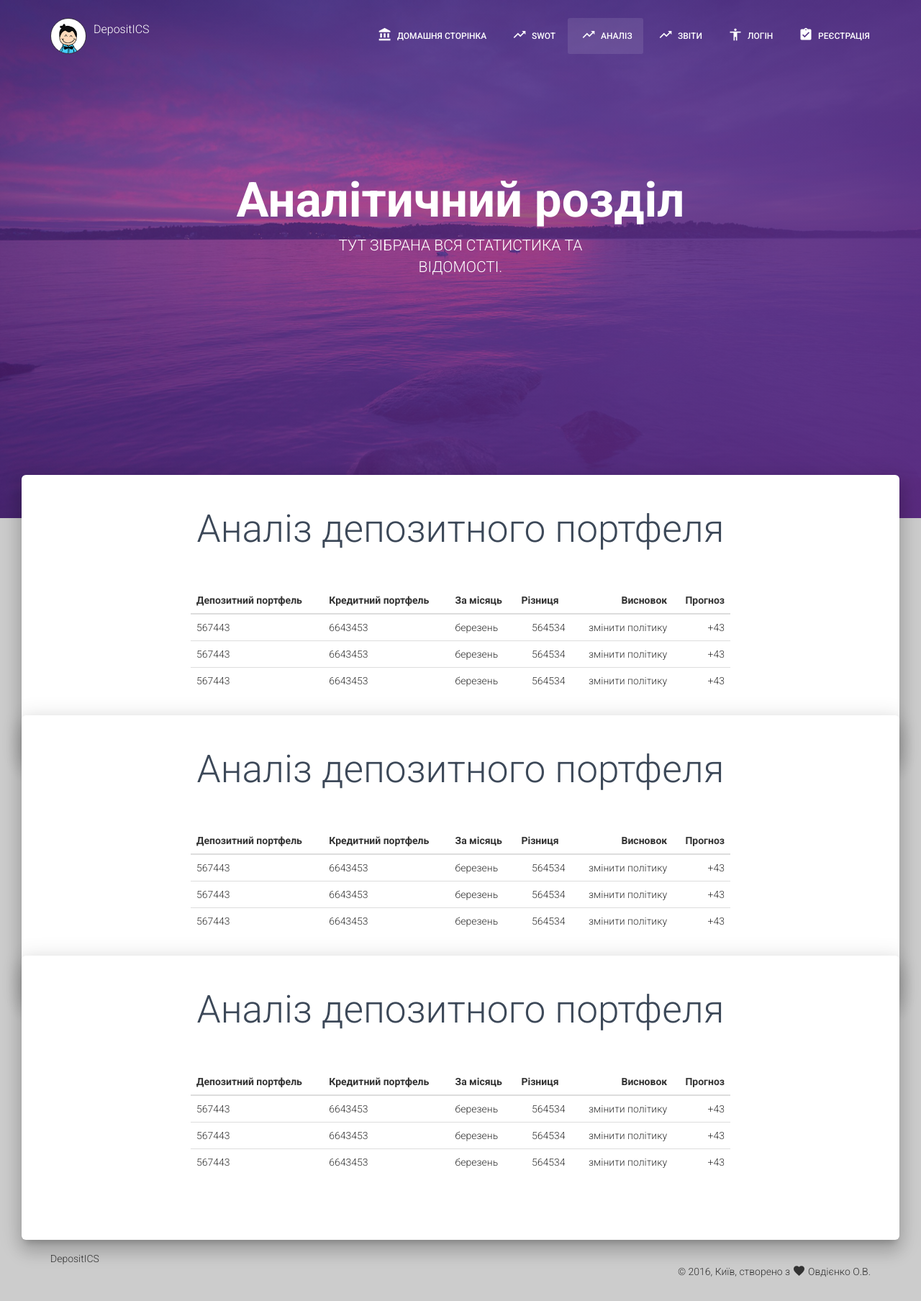
After one commit to doubledare704/depositICS, a Django app: page /analysis/ in a window 1280 px wide. The commit adds this page. Shown: the whole page at 72% size. Run offline with Django 3.2, Linux system fonts and the light colour scheme; data that the repository does not hold is empty; some libraries are stand-ins or nearby versions.

Commit message:
fast push
added new logic to analysis(

```diff
--- a/core/views.py
+++ b/core/views.py
@@ -1,13 +1,20 @@
-from .models import SWOT, Contracts,Credits, Client, Valuta, Deposits, Reports
-from django.core.urlresolvers import reverse,reverse_lazy
-from django.views.generic import ListView, CreateView, UpdateView, DeleteView
+from .models import SWOT, Contracts, Credits, Client, Valuta, Deposits, Reports
+from django.core.urlresolvers import reverse, reverse_lazy
+from django.views.generic import ListView, CreateView, UpdateView, DeleteView, TemplateView
 
 from django import forms
 from django.contrib import messages
+from django.db.models import Sum
 
 from crispy_forms.helper import FormHelper
 from crispy_forms.bootstrap import FormActions
 from crispy_forms.layout import Submit, HTML
+
+from datetime import datetime
+from dateutil.relativedelta import relativedelta
+from depositICS.settings import CURRENCY
+
+
 # Create your views here.
 
 
@@ -27,11 +34,11 @@ class SwotForm(forms.ModelForm):
         self.helper = FormHelper(self)
         self.helper.form_action = reverse('swot_add')
         self.helper.form_method = 'POST'
-        self.helper.form_class = 'card card-signup text-center'
+        self.helper.form_class = 'form-horizontal text-center'
         self.helper.help_text_inline = True
         self.helper.html5_required = True
-        self.helper.label_class = 'col-md-2 form-control'
-        self.helper.field_class = 'col-md-4 col-md-offset-2 form-control'
+        self.helper.label_class = 'col-md-3'
+        self.helper.field_class = 'input-group col-md-6'
         self.helper.layout.append('')
         self.helper.layout[-1] = FormActions(
             Submit('add_button', 'Зберегти',
@@ -42,7 +49,6 @@ class SwotForm(forms.ModelForm):
 
 
 class SwotUpdateForm(SwotForm):
-
     def __init__(self, *args, **kwargs):
         super(SwotUpdateForm, self).__init__(*args, **kwargs)
         self.helper.form_action = reverse('swot_edit', kwargs={'pk': kwargs['instance'].id})
@@ -84,3 +90,30 @@ class SwotDeleteView(DeleteView):
 
     def get_success_url(self):
         return '{0}'.format(reverse_lazy('swot'))
+
+
+class AnalysisListView(TemplateView):
+    template_name = "core/analysis.html"
+
+    def get_context_data(self, **kwargs):
+        context = super(AnalysisListView, self).get_context_data(**kwargs)
+
+        time_threshold = datetime.now() - relativedelta(years=1)
+
+        creds_dates = Credits.objects.all().filter(
+            date_credit__gte=time_threshold).values('date_credit',).annotate(sum=Sum('all_sum')).order_by('date_credit')
+
+        print(creds_dates)
+        time_threshold = datetime.now() - relativedelta(years=1)
+        summary = Contracts.objects.all().filter(datestart__gte=time_threshold).values(
+            'datestart', 'id_deposits__id_valuta__name').annotate(sum=Sum('suma')).order_by(
+            '-id_deposits__id_valuta__name')
+        fin = {}
+        for s in summary:
+            print(s)
+            for k, v in CURRENCY.items():
+                if s['id_deposits__id_valuta__name'] == k:
+                    s['sum'] *= CURRENCY[k]
+            print("new course {0}".format(s))
+
+        return context
--- a/depositICS/settings.py
+++ b/depositICS/settings.py
@@ -141,3 +141,9 @@ STATICFILES_DIRS = (
 REGISTRATION_OPEN = True
 LOGIN_URL = 'users:auth_login'
 LOGOUT_URL = 'users:auth_logout'
+CRISPY_TEMPLATE_PACK = 'bootstrap3'
+CURRENCY = {
+    "Гривня": 1,
+    "Долар": 25,
+    "Євро": 28,
+}
--- a/depositICS/urls.py
+++ b/depositICS/urls.py
@@ -17,7 +17,7 @@ from django.conf.urls import url, include
 from django.contrib import admin
 from django.views.generic import TemplateView, RedirectView
 from django.contrib.auth import views as auth_views
-from core.views import SwotListView, SwotUpdateView, SwotCreateView,SwotDeleteView
+from core.views import SwotListView, SwotUpdateView, SwotCreateView,SwotDeleteView, AnalysisListView
 
 urlpatterns = [
     url(r'^admin/', admin.site.urls),
@@ -33,5 +33,5 @@ urlpatterns = [
     url(r'^swot/(?P<pk>\d+)/edit/$', SwotUpdateView.as_view(), name='swot_edit'),
     url(r'^swot/add/$', SwotCreateView.as_view(), name='swot_add'),
     url(r'^swot/(?P<pk>\d+)/del/$', SwotDeleteView.as_view(), name='swot_del'),
-
+    url(r'^analysis/$', AnalysisListView.as_view(), name="analysis"),
 ]
--- /dev/null
+++ b/templates/core/analysis.html
@@ -0,0 +1,170 @@
+{% extends "base.html" %}
+{% load static from staticfiles %}
+
+{% block mains %}
+    <div class="header header-filter" style="background-image: url('{% static "img/bg2.jpeg"%}');">
+        <div class="container">
+			<div class="row">
+				<div class="col-md-8 col-md-offset-2">
+					<div class="brand">
+						<h1>Аналітичний розділ</h1>
+						<h3>Тут зібрана вся статистика та відомості.</h3>
+					</div>
+				</div>
+			</div>
+		</div>
+	</div>
+    <div class="main main-raised">
+        <div class="section section-basic">
+            <div class="container">
+                <div class="title text-center">
+                    <h1>Аналіз депозитного портфеля</h1>
+                </div>
+                <div class="row">
+                    <div class="col-md-8 col-md-offset-2">
+                        <table class="table">
+                            <thead>
+                                <tr>
+                                    <th>Депозитний портфель</th>
+                                    <th>Кредитний портфель</th>
+                                    <th>За місяць</th>
+                                    <th>Різниця</th>
+                                    <th class="text-right">Висновок</th>
+                                    <th class="text-right">Прогноз</th>
+                                </tr>
+                            </thead>
+                            <tbody>
+                                <tr>
+                                    <td>567443</td>
+                                    <td>6643453</td>
+                                    <td>березень</td>
+                                    <td class="text-right">564534</td>
+                                    <td class="text-right"> змінити політику</td>
+                                    <td class="text-right">+43</td>
+                                </tr>
+                                <tr>
+                                    <td>567443</td>
+                                    <td>6643453</td>
+                                    <td>березень</td>
+                                    <td class="text-right">564534</td>
+                                    <td class="text-right"> змінити політику</td>
+                                    <td class="text-right">+43</td>
+                                </tr>
+                                <tr>
+                                    <td>567443</td>
+                                    <td>6643453</td>
+                                    <td>березень</td>
+                                    <td class="text-right">564534</td>
+                                    <td class="text-right"> змінити політику</td>
+                                    <td class="text-right">+43</td>
+                                </tr>
+                            </tbody>
+                        </table>
+                    </div>
+                </div>
+            </div>
+        </div>
+    </div>
+    <div class="main main-raised">
+        <div class="section section-basic">
+            <div class="container">
+                <div class="title text-center">
+                    <h1>Аналіз депозитного портфеля</h1>
+                </div>
+                <div class="row">
+                    <div class="col-md-8 col-md-offset-2">
+                        <table class="table">
+                            <thead>
+                                <tr>
+                                    <th>Депозитний портфель</th>
+                                    <th>Кредитний портфель</th>
+                                    <th>За місяць</th>
+                                    <th>Різниця</th>
+                                    <th class="text-right">Висновок</th>
+                                    <th class="text-right">Прогноз</th>
+                                </tr>
+                            </thead>
+                            <tbody>
+                                <tr>
+                                    <td>567443</td>
+                                    <td>6643453</td>
+                                    <td>березень</td>
+                                    <td class="text-right">564534</td>
+                                    <td class="text-right"> змінити політику</td>
+                                    <td class="text-right">+43</td>
+                                </tr>
+                                <tr>
+                                    <td>567443</td>
+                                    <td>6643453</td>
+                                    <td>березень</td>
+                                    <td class="text-right">564534</td>
+                                    <td class="text-right"> змінити політику</td>
+                                    <td class="text-right">+43</td>
+                                </tr>
+                                <tr>
+                                    <td>567443</td>
+                                    <td>6643453</td>
+                                    <td>березень</td>
+                                    <td class="text-right">564534</td>
+                                    <td class="text-right"> змінити політику</td>
+                                    <td class="text-right">+43</td>
+                                </tr>
+                            </tbody>
+                        </table>
+                    </div>
+                </div>
+            </div>
+        </div>
+    </div>
+    <div class="main main-raised">
+        <div class="section section-basic">
+            <div class="container">
+                <div class="title text-center">
+                    <h1>Аналіз депозитного портфеля</h1>
+                </div>
+                <div class="row">
+                    <div class="col-md-8 col-md-offset-2">
+                        <table class="table">
+                            <thead>
+                                <tr>
+                                    <th>Депозитний портфель</th>
+                                    <th>Кредитний портфель</th>
+                                    <th>За місяць</th>
+                                    <th>Різниця</th>
+                                    <th class="text-right">Висновок</th>
+                                    <th class="text-right">Прогноз</th>
+                                </tr>
+                            </thead>
+                            <tbody>
+                                <tr>
+                                    <td>567443</td>
+                                    <td>6643453</td>
+                                    <td>березень</td>
+                                    <td class="text-right">564534</td>
+                                    <td class="text-right"> змінити політику</td>
+                                    <td class="text-right">+43</td>
+                                </tr>
+                                <tr>
+                                    <td>567443</td>
+                                    <td>6643453</td>
+                                    <td>березень</td>
+                                    <td class="text-right">564534</td>
+                                    <td class="text-right"> змінити політику</td>
+                                    <td class="text-right">+43</td>
+                                </tr>
+                                <tr>
+                                    <td>567443</td>
+                                    <td>6643453</td>
+                                    <td>березень</td>
+                                    <td class="text-right">564534</td>
+                                    <td class="text-right"> змінити політику</td>
+                                    <td class="text-right">+43</td>
+                                </tr>
+                            </tbody>
+                        </table>
+                    </div>
+                </div>
+            </div>
+        </div>
+    </div>
+{% endblock %}
--- a/templates/navbar.html
+++ b/templates/navbar.html
@@ -3,6 +3,7 @@
 {% url "swot" as swot %}
 {% url "users:auth_login" as login %}
 {% url "users:registration_register" as regist %}
+{% url "analysis" as an %}
 <!-- Navbar -->
 <nav class="navbar navbar-transparent navbar-fixed-top navbar-color-on-scroll">
 	<div class="container">
@@ -39,8 +40,8 @@
 						<i class="material-icons">trending_up</i> SWOT
 					</a>
 				</li>
-				<li>
-					<a href="#" class="btn">
+				<li {% ifequal request.path an %}class="active" {% endifequal %}>
+					<a href="{% url "analysis" %}" class="btn">
 						<i class="material-icons">trending_up</i> Аналіз
 					</a>
 				</li>
```
